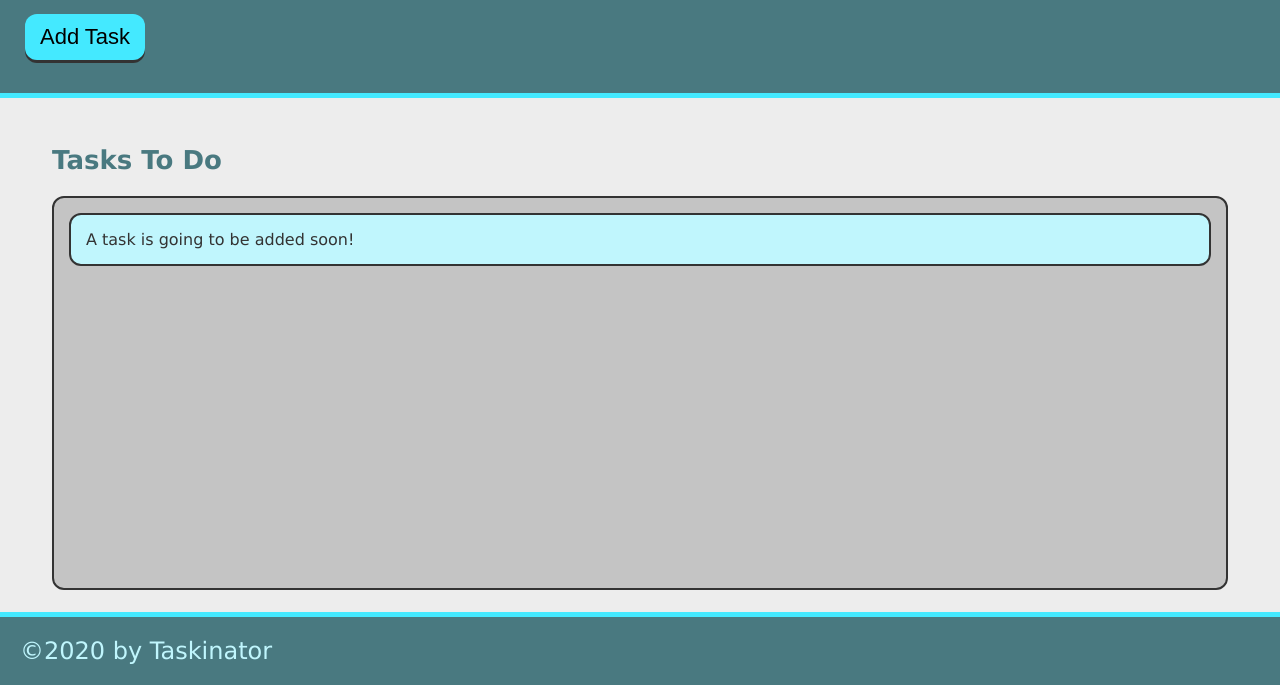
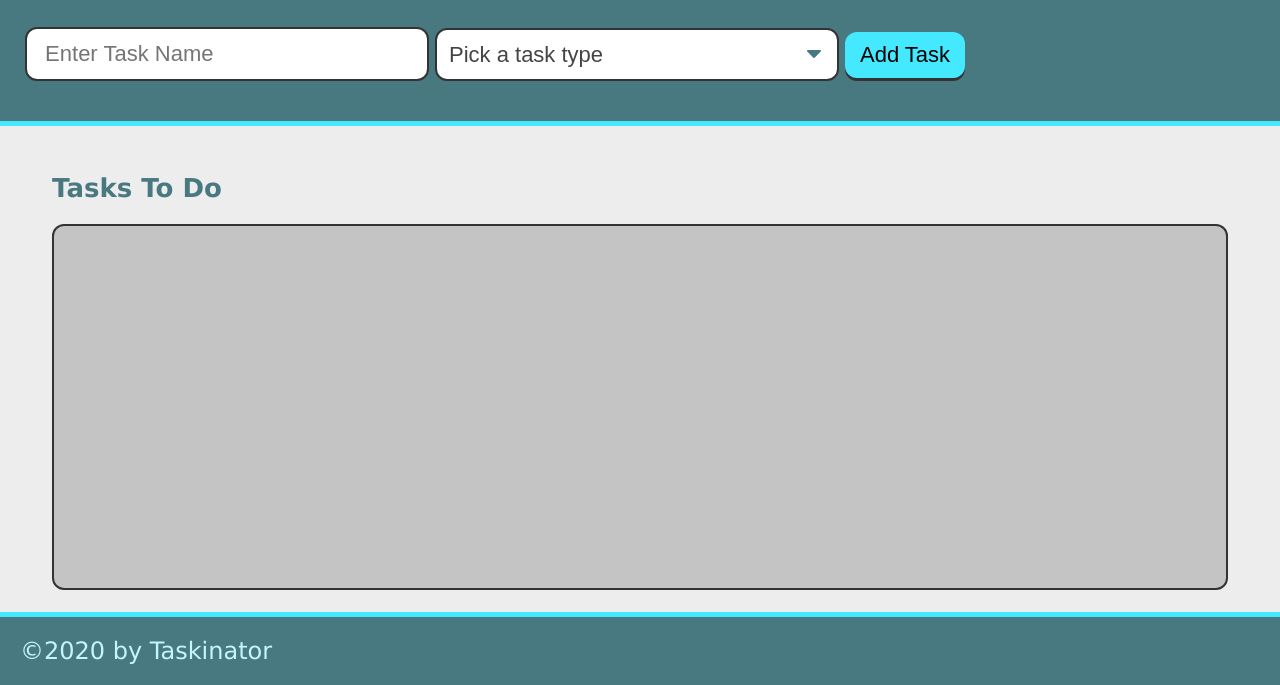
Before and after one commit to FogleA10/taskinator, a plain HTML site: page index.html in a window 1280 px wide. Shown: the part 115-800 px from the top of the page. Drawn offline with Linux system fonts and the light colour scheme; files whose address does not match are found by name.

Commit message:
format and order to new details

```diff
--- a/index.html
+++ b/index.html
@@ -15,7 +15,22 @@
     <header>
         <h1 class=" page-title"> Taskinator </h1>
         <p>Click the button below to add a new task!</p>
-        <button class=" btn" id="save-task">Add Task</button>
+        <form id="save-task">
+            <div class="form-group">
+                <input type="text" name="task-name" class=" text-input" placeholder=" Enter Task Name" />
+                </div>
+                <div class="form-group">
+                <select name="task-type" class="select-dropdown">
+                    <option value="" disabled selected>Pick a task type</option>
+                    <option value="Print">Print</option>
+                    <option value="Web">Web</option>
+                    <option value="Mobile">Mobile</option>
+                </select>
+                </div>
+                <div class="form-group">
+                <button class="btn" id="save-task" type="submit">Add Task</button>
+            </div>
+        </form>
     </header>
 
 
@@ -23,9 +38,7 @@
 
         <section class="task-list-wrapper">
             <h2 class="list-title"> Tasks To Do </h2>
-            <ul class="task-list" id="tasks-to-do">
-                <li class="task-item"> A task is going to be added soon!</li>
-            </ul>
+            <ul class="task-list" id="tasks-to-do"></ul>
         </section>
 
     </main>
--- a/script.js
+++ b/script.js
@@ -1,21 +1,10 @@
-console.log(window.document);
-
-document.querySelector(".btn");
-
-var buttonEl = document.querySelector("#save-task");
-console.log(buttonEl);
-
-buttonEl.addEventListener("click", function() {
-    alert("button clicked");
-  });
-
   var buttonEl = document.querySelector("#save-task");
   var tasksToDoEl = document.querySelector("#tasks-to-do");
 
   var createTaskHandler = function() {
       var listItemEl = document.createElement("li");
       listItemEl.className = "task-item";
-      listItemEl.textContent = "this is a new task.";
+      listItemEl.textContent = "This is a new task.";
       tasksToDoEl.appendChild(listItemEl);
 
   };
```
